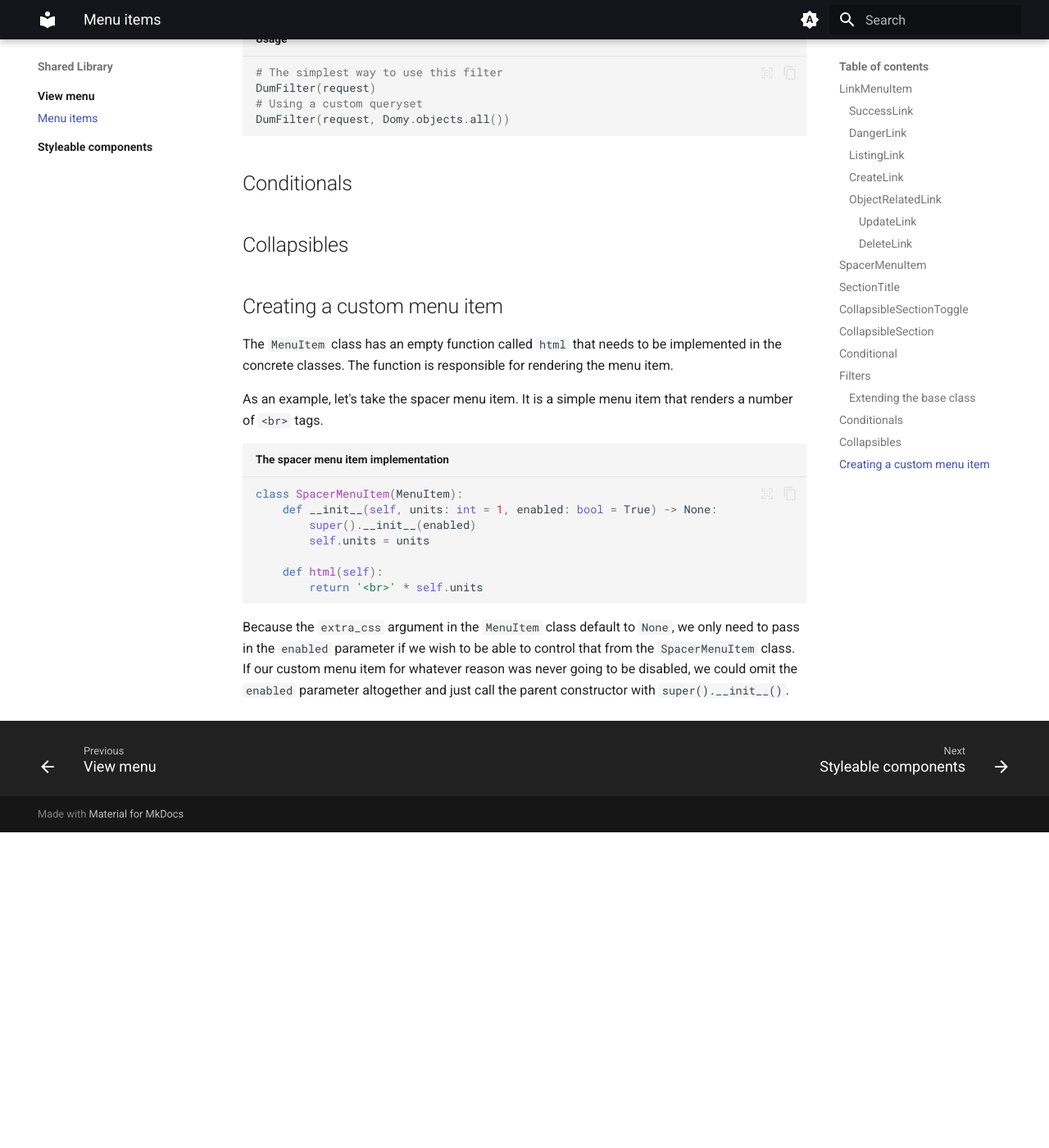
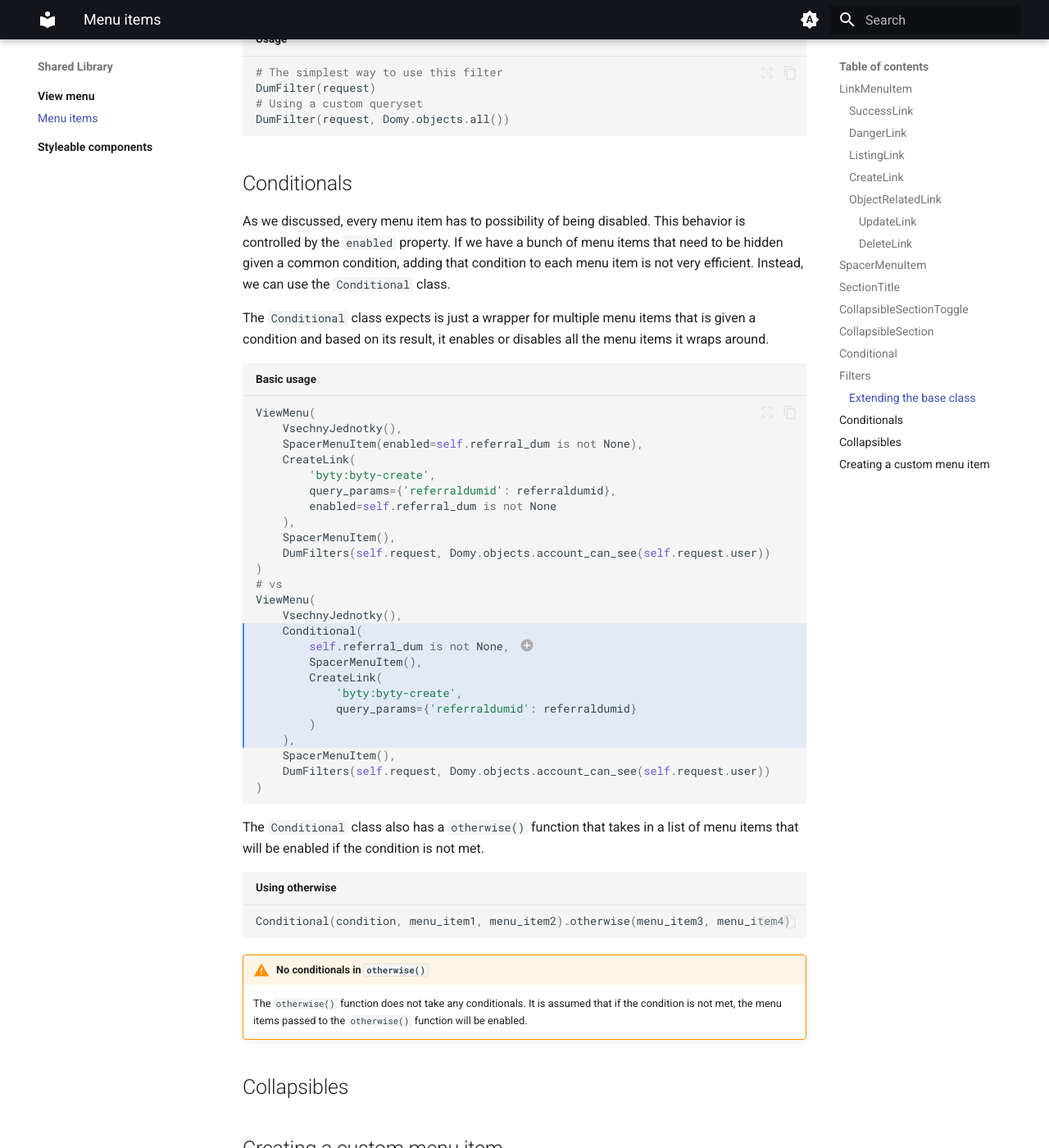
Before and after one commit to Pzdrs/asbd-docs, an MkDocs documentation site: the page built from docs/shared-library/view-menu/menu-items.md, in a window 1280 px wide and 1400 px high, scrolled down 4329 px. Shown: the whole window at 82% size. Built offline with MkDocs 1.6.1 and Material for MkDocs 9.7.7, drawn with Linux system fonts in a browser that asks for light colours; before the commit the page ends 5344 px from its top, so only the background shows below that.

Commit message:
conditionals

````diff
--- a/docs/shared-library/view-menu/menu-items.md
+++ b/docs/shared-library/view-menu/menu-items.md
@@ -176,6 +176,50 @@ DumFilter(request, Domy.objects.all())
 
 ## Conditionals
 
+As we discussed, every menu item has to possibility of being disabled. This behavior is controlled by the `enabled` property. If we have a bunch of menu items that need to be hidden given a common condition, adding that condition to each menu item is not very efficient. Instead, we can use the `Conditional` class.
+
+The `Conditional` class expects is just a wrapper for multiple menu items that is given a condition and based on its result, it enables or disables all the menu items it wraps around.
+
+```Python title="Basic usage" hl_lines="15-22"
+ViewMenu(
+    VsechnyJednotky(),
+    SpacerMenuItem(enabled=self.referral_dum is not None),
+    CreateLink(
+        'byty:byty-create',
+        query_params={'referraldumid': referraldumid},
+        enabled=self.referral_dum is not None
+    ),
+    SpacerMenuItem(),
+    DumFilters(self.request, Domy.objects.account_can_see(self.request.user))
+)
+# vs
+ViewMenu(
+    VsechnyJednotky(),
+    Conditional(
+        self.referral_dum is not None, # (1)!
+        SpacerMenuItem(),
+        CreateLink(
+            'byty:byty-create',
+            query_params={'referraldumid': referraldumid}
+        )
+    ),
+    SpacerMenuItem(),
+    DumFilters(self.request, Domy.objects.account_can_see(self.request.user))
+)
+```
+
+1. The condition that needs to be met for the menu items to be enabled.
+
+The `Conditional` class also has a `otherwise()` function that takes in a list of menu items that will be enabled if the condition is not met.
+
+```Python title="Using otherwise"
+Conditional(condition, menu_item1, menu_item2).otherwise(menu_item3, menu_item4)
+```
+
+!!! warning "No conditionals in `otherwise()`"
+
+    The `otherwise()` function does not take any conditionals. It is assumed that if the condition is not met, the menu items passed to the `otherwise()` function will be enabled.
+
 ## Collapsibles
 
 ## Creating a custom menu item
````
